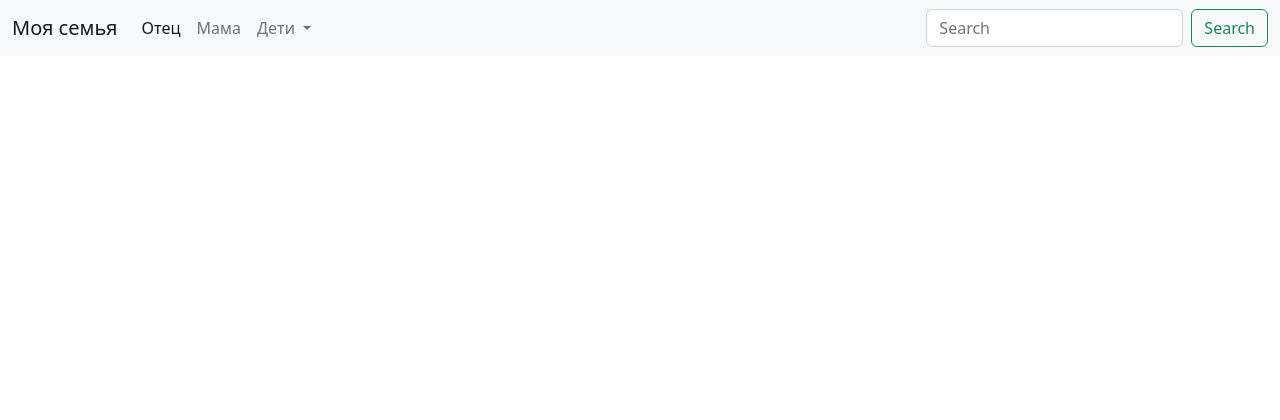
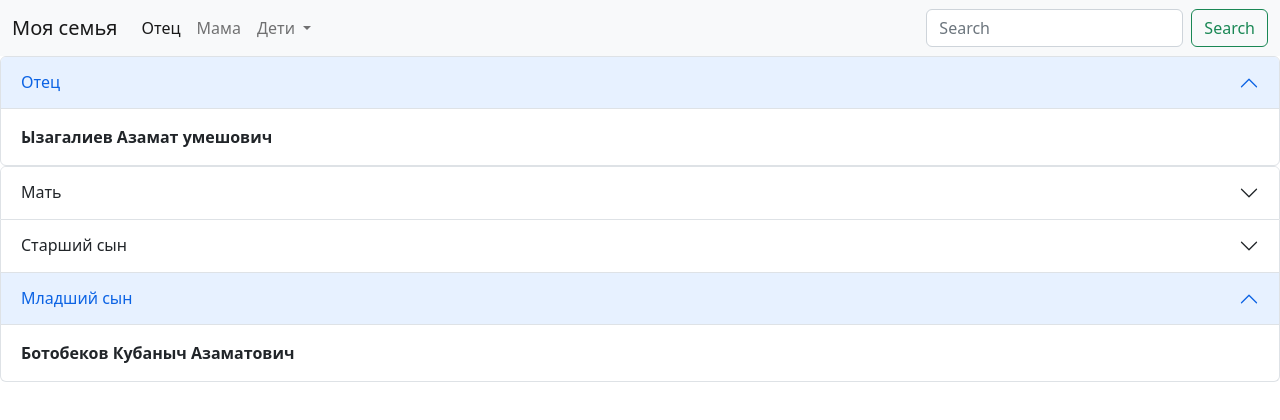
Before and after one commit to azadev9/newpr1, a plain HTML site: page index.html in a window 1280 px wide. Drawn offline with nearby package versions, Linux system fonts and the light colour scheme.

Commit message:
Update index.html

```diff
--- a/index.html
+++ b/index.html
@@ -16,7 +16,7 @@
     <header>
         <nav class="navbar navbar-expand-lg bg-light">
             <div class="container-fluid">
-                <a class="navbar-brand" href="#">Моя семья</a>
+                <a class="navbar-brand" href="navbar.html">Моя семья</a>
                 <button class="navbar-toggler" type="button" data-bs-toggle="collapse"
                     data-bs-target="#navbarSupportedContent" aria-controls="navbarSupportedContent"
                     aria-expanded="false" aria-label="Toggle navigation">
@@ -55,6 +55,65 @@
         </nav>
     </header>
 
+    <div class="accordion" id="accordionExample">
+        <div class="accordion-item">
+            <h2 class="accordion-header" id="headingOne">
+                <button class="accordion-button" type="button" data-bs-toggle="collapse" data-bs-target="#collapseOne"
+                    aria-expanded="true" aria-controls="collapseOne">
+                    Отец
+                </button>
+            </h2>
+            <div id="collapseOne" class="accordion-collapse collapse show" aria-labelledby="headingOne"
+                data-bs-parent="#accordionExample">
+                <div class="accordion-body">
+                    <strong>Ызагалиев Азамат умешович
+                </div>
+            </div>
+        </div>
+        <div class="accordion-item">
+            <h2 class="accordion-header" id="headingTwo">
+                <button class="accordion-button collapsed" type="button" data-bs-toggle="collapse"
+                    data-bs-target="#collapseTwo" aria-expanded="false" aria-controls="collapseTwo">
+                    Мать
+                </button>
+            </h2>
+            <div id="collapseTwo" class="accordion-collapse collapse" aria-labelledby="headingTwo"
+                data-bs-parent="#accordionExample">
+                <div class="accordion-body">
+                    Ботобекова Айгул Джалиловна
+                </div>
+            </div>
+        </div>
+        <div class="accordion-item">
+            <h2 class="accordion-header" id="headingThree">
+                <button class="accordion-button collapsed" type="button" data-bs-toggle="collapse"
+                    data-bs-target="#collapseThree" aria-expanded="false" aria-controls="collapseThree">
+                    Старший сын
+                </button>
+            </h2>
+            <div id="collapseThree" class="accordion-collapse collapse" aria-labelledby="headingThree"
+                data-bs-parent="#accordionExample">
+                <div class="accordion-body">
+                    Умешов Бакыт Азамат
+                </div>
+            </div>
+        </div>
+        <div class="accordion-item">
+            <h2 class="accordion-header" id="headingOne">
+                <button class="accordion-button" type="button" data-bs-toggle="collapse" data-bs-target="#collapseOne"
+                    aria-expanded="true" aria-controls="collapseOne">
+                    Младший сын
+                </button>
+            </h2>
+            <div id="collapseOne" class="accordion-collapse collapse show" aria-labelledby="headingOne"
+                data-bs-parent="#accordionExample">
+                <div class="accordion-body">
+                    Ботобеков Кубаныч Азаматович
+                </div>
+            </div>
+        </div>
+    </div>
+
     <!-- JavaScript Bundle with Popper -->
     <script src="https://cdn.jsdelivr.net/npm/bootstrap@5.2.1/dist/js/bootstrap.bundle.min.js"
         integrity="sha384-u1OknCvxWvY5kfmNBILK2hRnQC3Pr17a+RTT6rIHI7NnikvbZlHgTPOOmMi466C8"
```
